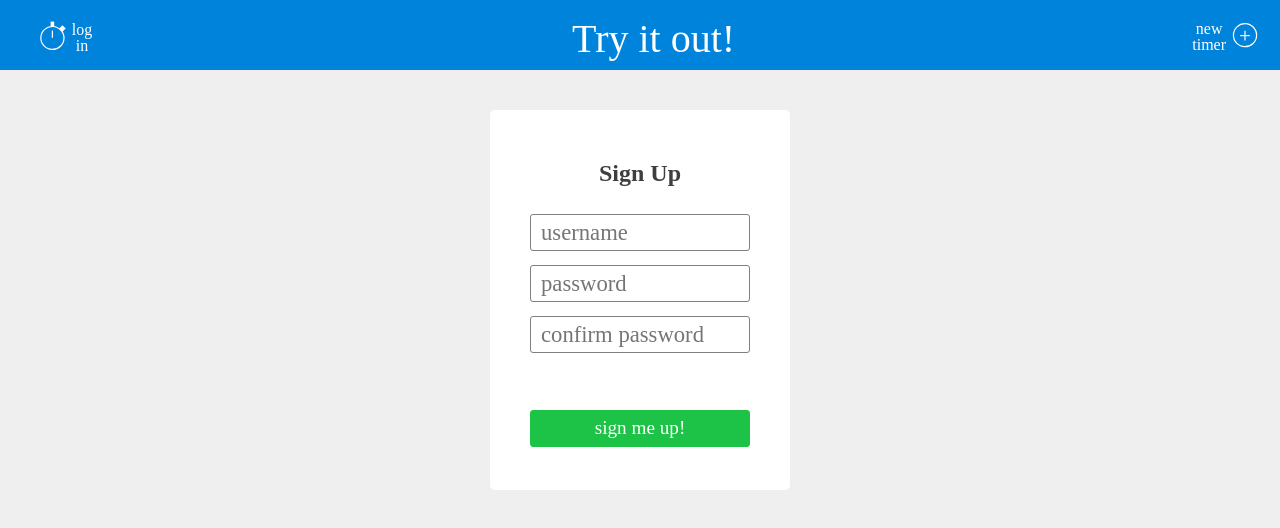
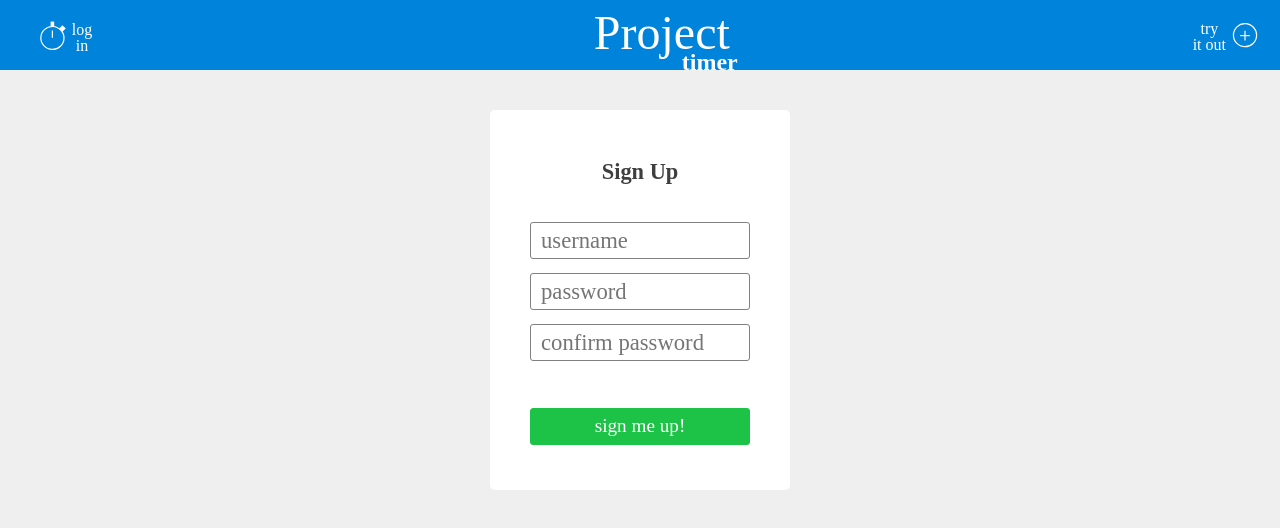
Before and after one commit to alodahl/project-timer, a website: page public/signup.html in a window 1280 px wide. Drawn offline with Linux system fonts and the light colour scheme.

Commit message:
styled signup html, minor refactoring for other html files

```diff
--- a/public/index.css
+++ b/public/index.css
@@ -22,24 +22,45 @@ body {
   height: 580px;
 }
 
-.title-project {
+.landing-title {
+  margin: 0;
+  padding-top: 10px;
+}
+
+.landing-title-project {
   font-size: 2em;
   padding-left: 60px;
 }
 
-.title-timer {
+.landing-title-timer {
   position: relative;
   top: 28px;
   right: 63px;
 }
 
+.title-project {
+  font-size: 2em;
+  font-weight: 400;
+}
+
+.title-timer {
+  position: relative;
+  top: 21px;
+  right: 48px;
+}
+
+.logo {
+  box-sizing: border-box;
+  display: inline-block;
+  width: 120px;
+  height: 70px;
+  margin: 0;
+  /*padding: 0;*/
+  padding: 5px 0 5px 5px;
+}
+
 h1, h2 {
   text-align: center;
-}
-
-h1 {
-  margin: 0;
-  padding-top: 10px;
 }
 
 p {
@@ -74,9 +95,9 @@ input::placeholder {
 }
 
 .sign-up-form-title {
-  font-size: 2.4em;
-  font-weight: 500;
-  margin-bottom: 40px;
+  font-size: 1.4em;
+  font-weight: 700;
+  margin-bottom: 30px;
   color: var(--darkgray);
 }
 
@@ -91,7 +112,7 @@ input::placeholder {
     width: 220px;
     height: 37px;
     padding: 5px;
-    margin-top: 50px;
+    margin-top: 40px;
 }
 
 .tagline {
@@ -304,6 +325,14 @@ input::placeholder {
     height: 100%;
   }
 
+  .logo {
+    display: inline-block;
+    width: 120px;
+    height: 70px;
+    margin: 0;
+    padding: 5px 0;
+  }
+
 }
 
 @media only screen and (min-width: 500px) {
--- a/public/signup.html
+++ b/public/signup.html
@@ -2,6 +2,7 @@
 <html lang="en">
   <head>
     <meta charset="utf-8">
+    <meta name="viewport" content="width=device-width, initial-scale=1.0">
     <title>Sign Up for Project Timer</title>
     <link rel="stylesheet" href="index.css">
   </head>
@@ -15,11 +16,11 @@
             <p class="nav-text">in</p>
           </div>
         </div>
-        <h2 class="cursive try-it-out-header">Try it out!</h2>
+        <h1 class="logo"><span class="cursive title-project">Project</span><span class="title-timer">timer</span></h1>
         <div class="rightnav">
           <div class="right-icon-text">
-          <p class="nav-text">new</p>
-          <p class="nav-text">timer</p>
+          <p class="nav-text">try</p>
+          <p class="nav-text">it out</p>
           </div>
           <img class="icon-large add-gray-icon" src="images/add-white.svg" alt="Add Timer Icon">
         </div>
@@ -28,7 +29,7 @@
     <main>
       <div class="form">
         <form class="" action="" method="post">
-          <h2 class:"sign-up-form-title">Sign Up</h2>
+          <h2 class="sign-up-form-title">Sign Up</h2>
           <input type="text" name="username" placeholder="username">
           <input type="text" name="password" placeholder="password">
           <input type="text" name="confirm password" placeholder="confirm password">
```
Also changed, not shown: public/dashboard.html (+1 -0 lines), public/index.html (+1 -1 lines).
